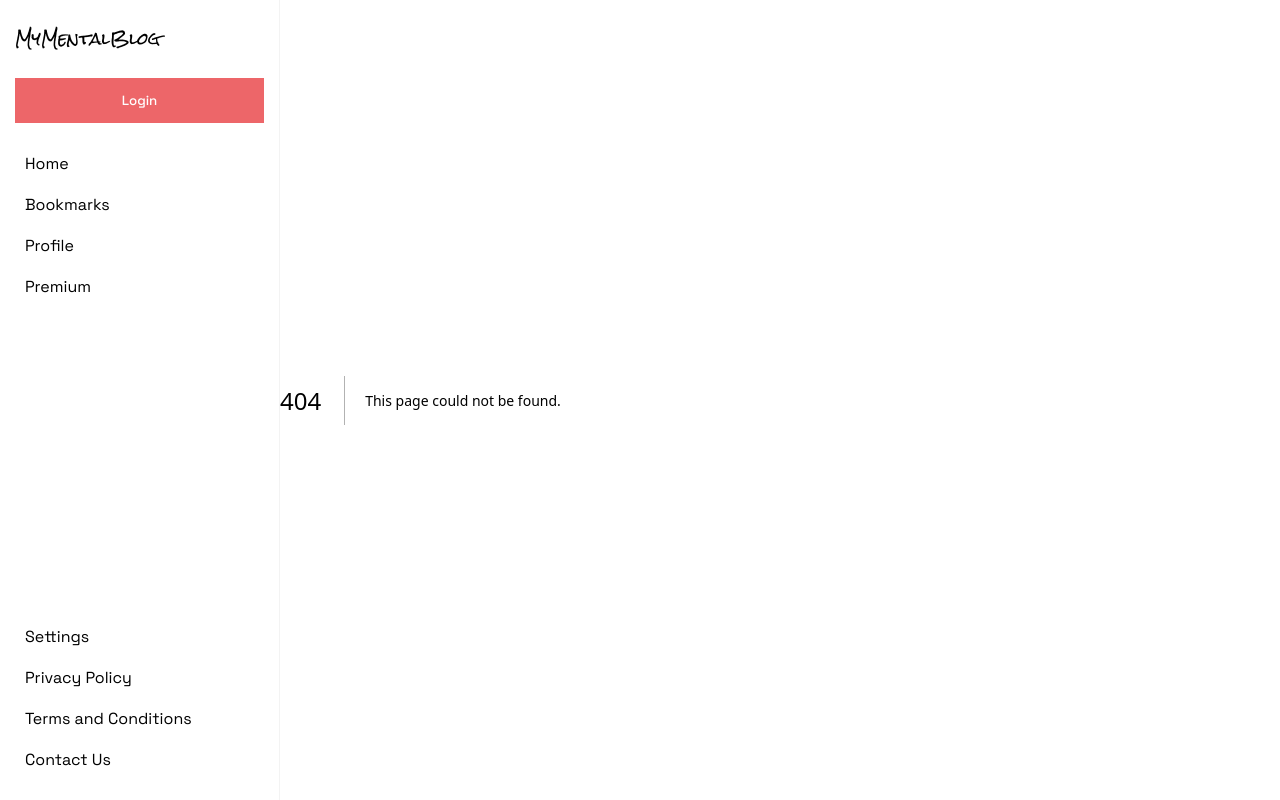
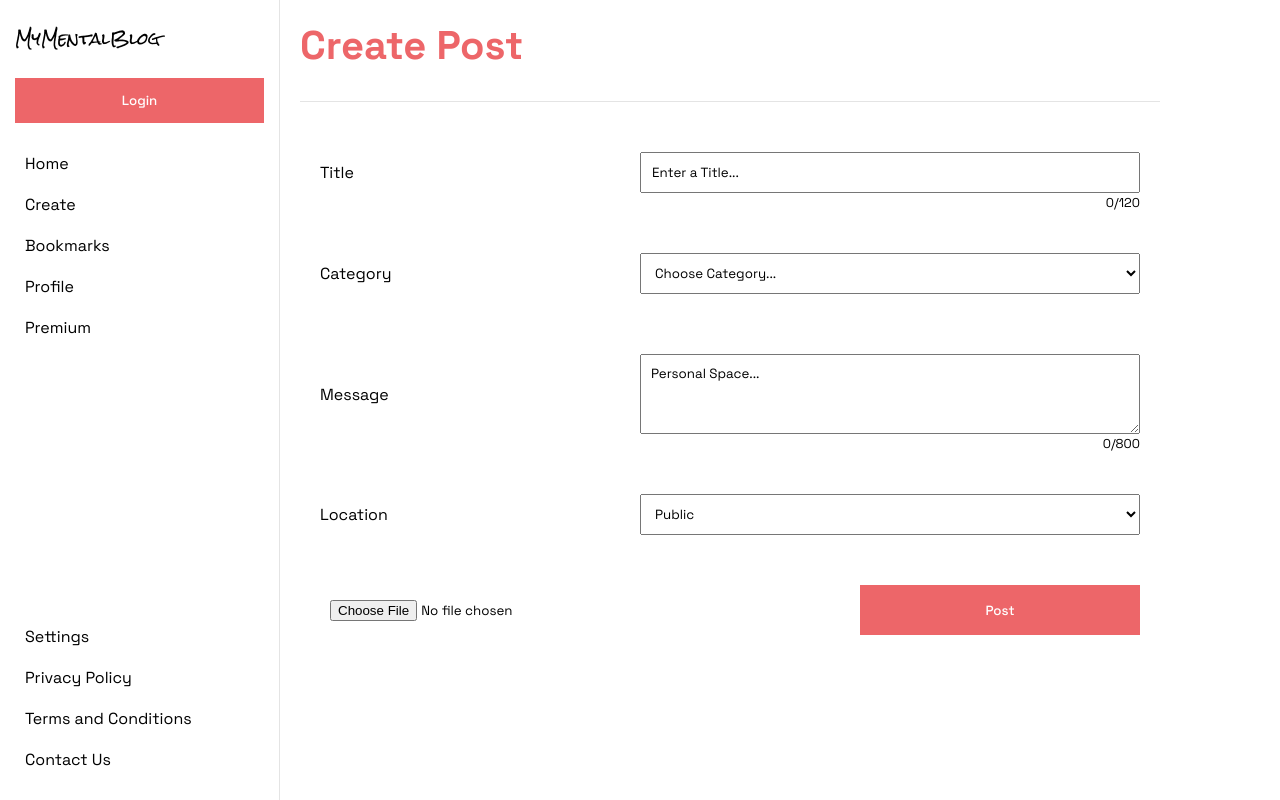
Before and after one commit to LinxPhy/MyMentalBlog, a Next.js app: page /create in a window 1280 px wide. Before the commit this address had no page. Built offline with nearby package versions, Linux system fonts and the light colour scheme.

Commit message:
create page

```diff
--- a/app/components/navigation.tsx
+++ b/app/components/navigation.tsx
@@ -18,6 +18,7 @@ export default function Navigation() {
                     <nav>
                         <ul>
                             <li><Link href={'/'}>Home</Link></li>
+                            <li><Link href={'/create'}>Create</Link></li>
                             <li><Link href={'/bookmarks'}>Bookmarks</Link></li>
                             <li><Link href={'/profile'}>Profile</Link></li>
                             <li><Link href={'/premium'}>Premium</Link></li>
--- /dev/null
+++ b/app/create/page.tsx
@@ -0,0 +1,137 @@
+'use client'
+
+import { FormEvent, useState } from "react"
+
+export default function Create() {
+
+    const [title, setTitle] = useState('')
+    const [category, setCategory] = useState('choice')
+    const [message, setMessage] = useState('')
+    const [image, setImage] : any = useState('')
+    const [errors, setErrors] : any = useState([])
+
+    const [titleCount, setTitleCount] = useState(0)
+    const [messageCount, setMessageCount] = useState(0)
+
+    let title_error = 'Title must be between 5 and 80 characters'
+    let cat_error = 'You must choose a category'
+    let msg_error = 'Message must be between 5 and 800 characters'
+    let img_error = 'Image must be less than 2mb'
+
+    function postCreation(e: FormEvent<HTMLFormElement>) {
+
+        e.preventDefault()
+        setErrors([])
+
+        if (!validatePost()) {
+            return
+        }
+
+        let image_string = ''
+        let image_name = image && ( image.target.files[0].name.replace(/\s+/g, '')+ '_' + Date.now() )
+
+        const data = {
+            title, category, message
+        }
+
+
+
+
+    }
+
+    function validatePost() {
+
+        let allErrors: any = []
+
+        if (title.length < 5 || title.length > 120) {
+            allErrors.push(title_error)
+        }
+
+        if (category === 'choice')  {
+            allErrors.push(cat_error)
+        }
+
+        if (message.length < 5 || message.length > 800) {
+            allErrors.push(msg_error)
+        }
+
+        if (image && image.target.files[0].size > 2e6){
+            allErrors.push(img_error)
+        }
+
+        if (allErrors.length > 0) {
+            setErrors(allErrors)
+            return false
+        }
+
+        return true
+    }
+
+    return (
+        <main className="create">
+            <section className="post-content">
+
+                <form onSubmit={(e) => postCreation(e)}>
+
+                    <div className="title-section">
+                        <h2>Create Post</h2>
+                    </div>
+
+                    <div className="post-content-container">
+                        <div>
+                            <p>Title</p>
+                            {errors.includes(title_error) ? <p className="error-message">{title_error}</p> : null }
+                            <input type="text" placeholder="Enter a Title..." onChange={(e) => { setTitle(e.target.value); setTitleCount(() => e.target.value.length) }} maxLength={120}></input>
+                            <span>{titleCount}/120</span>
+                        </div>
+                        <div>
+                            <p>Category</p>
+                            {errors.includes(cat_error) ? <p className="error-message">{cat_error}</p> : null }
+                            <select onChange={(e) => setCategory(e.target.value)}>
+                                <option value="choice">Choose Category...</option>
+                                <option value="animals">Animals</option>
+                                <option value="career">Career (Education, Work)</option>
+                                <option value="connections">Connections (Family, Friends)</option>
+                                <option value="environmental">Environmental</option>
+                                <option value="finance">Finance</option>
+                                <option value="hobbies">Hobbies</option>
+                                <option value="love">Love</option>
+                                <option value="mental_health">Mental Health</option>
+                                <option value="society">Society (Incivility, Social Media)</option>
+                                <option value="technology">Technology</option>
+                                <option value="wellness">Wellness</option>
+                                <option value="other">Other</option>
+                            </select>
+                        </div>
+                        <div>
+                            <p>Message</p>
+                            {errors.includes(msg_error) ? <p className="error-message">{msg_error}</p> : null }
+                            <textarea placeholder="Personal Space..." onChange={(e) => { setMessage(e.target.value); setMessageCount(() => e.target.value.length) }} maxLength={800}></textarea>
+                            <span>{messageCount}/800</span>
+                        </div>
+
+                        <div>
+                            <p>Location</p>
+                            <select>
+                                <option value={'public'}>Public</option>
+                                <option value={'private'}>Private</option>
+                            </select>
+                        </div>
+
+                    </div>
+
+
+                    <div className="post-content-items">
+                    {errors.includes(img_error) ? <p className="error-message2">{img_error}</p> : null }
+                        <input type="file" accept="image/*" onChange={(e) => setImage(e)}></input>
+                        <button type="submit" className="buttonStyle1">Post</button>
+                    </div>
+
+
+
+                </form>
+            </section>
+        </main>
+    )
+
+}
--- a/app/styles/globals.css
+++ b/app/styles/globals.css
@@ -4,7 +4,7 @@
     box-sizing: border-box;
 
     --primary_colour: #ed6669;
-    --sec_colour: #f3f3f3;
+    --sec_colour: #e4e4e4;
 }
 
 body{
@@ -17,6 +17,14 @@ body{
 a, button, input, textarea, select{
     font-family: "Space Grotesk", sans-serif;
     color: black;
+}
+
+::placeholder{
+    color: black;
+}
+
+main{
+    flex-grow: 1;
 }
 
 a{
--- a/app/styles/homepage.css
+++ b/app/styles/homepage.css
@@ -42,12 +42,7 @@ header button{
 /* Main */
 
 
-
-.homepage-container{
-    flex-grow: 1;
-}
-
-.homepage{
+.homepage, .create{
     max-width: 900px;
 }
 
@@ -85,18 +80,61 @@ header button{
 
 /* Post Content */
 
+.title-section{
+    border-bottom: 1px solid var(--sec_colour);
+}
 
+.title-section h2{
+    margin-bottom: 30px;
+    color: var(--primary_colour);
+    font-size: 2.5rem;
+}
 
 .post-content-container{
     display: flex;
     flex-direction: column;
-    gap: 13px;
-    margin-bottom: 20px;
+    gap: 60px;
+    padding: 20px;
+    margin: 30px 0px;
+}
+
+.post-content-container div{
+    display: flex;
+    align-items: center;
 }
 
 .post-content-container > div{
     display: flex;
     justify-content: space-between;
+    position: relative;
+}
+
+
+.post-content-container div span{
+    position: absolute;
+    right: 0;
+    bottom: -18px;
+    font-size: 0.8rem;
+}
+
+.post-content-container .error-message{
+    position: absolute;
+    top: -23px;
+    right: 0;
+    color: var(--primary_colour);
+    font-weight: bold;
+}
+
+.post-content-items{
+    position: relative;
+}
+
+.error-message2 {
+    position: absolute;
+    top: -23px;
+    left: 0;
+    color: var(--primary_colour);
+    font-weight: bold;
 }
 
 .post-content textarea{
@@ -106,15 +144,22 @@ header button{
 }
 
 .post-content input, .post-content select, .post-content textarea{
-    width: 400px;
+    width: 500px;
     padding: 10px;
 }
 
 .post-content-items{
     display: flex;
     justify-content: space-between;
+    align-items: center;
+    padding: 0 20px;
 }
 
 .post-content-items input{
     width: 230px;
 }
+
+.post-content-items button{
+    width: 280px;
+    height: 50px;
+}
```
Also changed, not shown: app/components/note.tsx (added, +50 -0 lines), app/page.tsx (+0 -36 lines).
